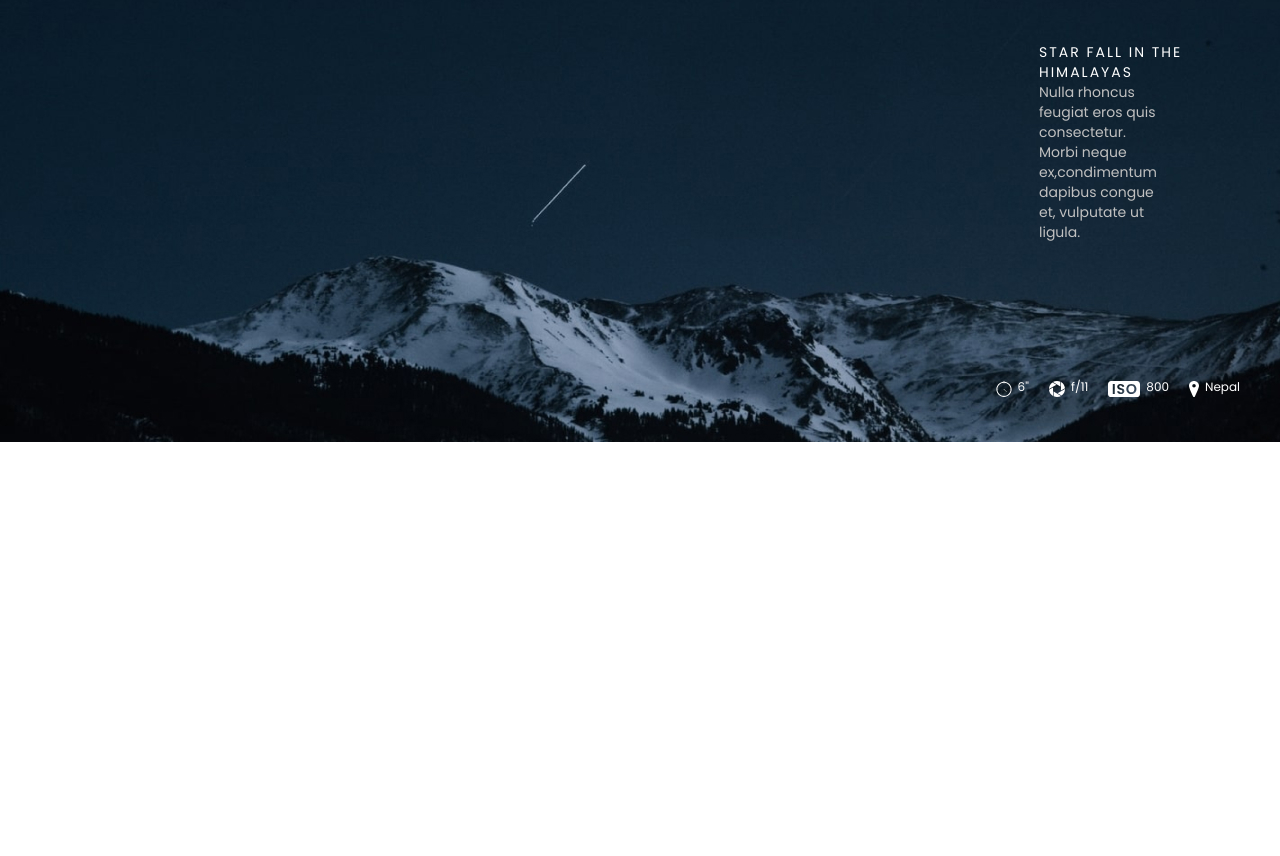
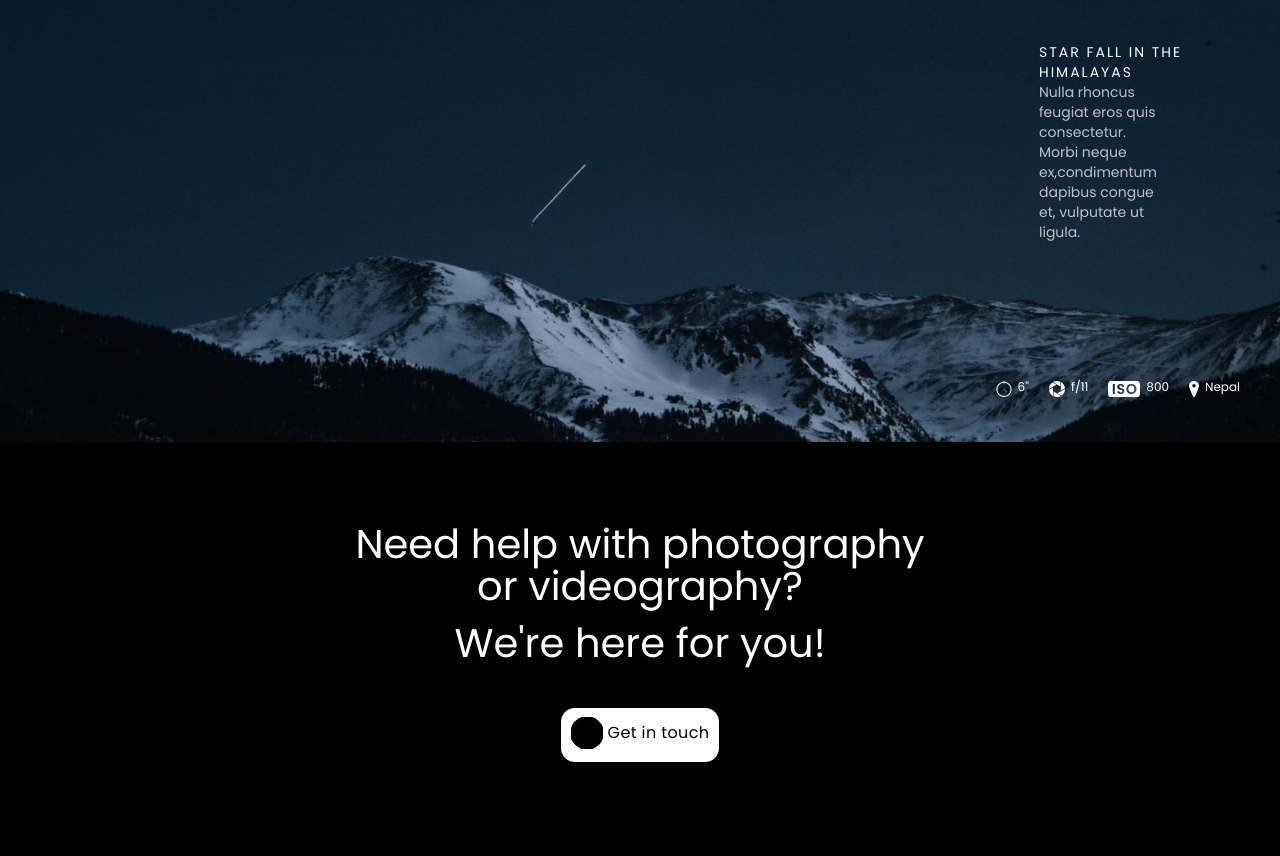
Before and after one commit to An1rey/hw5-1-, a plain HTML site: page index.html in a window 1280 px wide. Shown: the part 2809-3665 px from the top of the page. Before the commit the page ends 3251 px from the top, so only its background shows below. Drawn offline with Linux system fonts and the light colour scheme; a web font is replaced by a local one.

Commit message:
section_5

```diff
--- a/index.html
+++ b/index.html
@@ -109,4 +109,11 @@
         <li>Nepal</li>
     </ul>
 </section>
+<section class="case">
+    <div class="main_page1">
+        <h6 class="info">Need help with photography or videography?</h6>
+        <h5 class="rubric">We're here for you!</h5>
+        <a href="#" class="subtitle_1">Get in touch</a>
+    </div>
+</section>
 </html>
--- a/style/style.css
+++ b/style/style.css
@@ -415,3 +415,62 @@ header{
     display: block;
     margin-right: 6px;
 }
+.case{
+    background: black;
+    height:414px;
+    box-sizing: border-box;
+    display: flex;
+    justify-content: center;
+    align-items: center;
+    padding-top: 100px;
+    padding-bottom: 113px;
+}
+.main_page1{
+    width: 571px;
+    text-align: center;
+}
+.info{
+    font-family: 'Poppins',sans-serif;
+    font-style: normal;
+    font-weight: 400;
+    font-size: 40px;
+    line-height: 42px;
+    text-align: center;
+    color: #FFFFFF;
+}
+.rubric{
+    font-family: 'Poppins';
+    font-style: normal;
+    font-weight: 400;
+    font-size: 40px;
+    line-height: 42px;
+    text-align: center;
+    color: #FFFFFF;
+    padding-top: 15px;
+    padding-bottom: 22px;
+}
+.subtitle_1{
+    padding: 9px 10px 13px;
+    margin-top: 22px;
+    align-items: center;
+    display: inline-flex;
+    background: #FFFFFF;
+    text-decoration: none;
+    border-radius: 14px;
+    font-family: 'Poppins',sans-serif;
+    font-style: normal;
+    font-weight: 400;
+    font-size: 16px;
+    line-height: 20px;
+    text-align: center;
+    letter-spacing: 0.4px;
+    color: #000000;
+}
+.subtitle_1::before{
+    content: "";
+    display: block;
+    background-image: url('../images/button.svg');
+    width: 32px;
+    height: 32px;
+    margin-right: 5px;
+}
```
